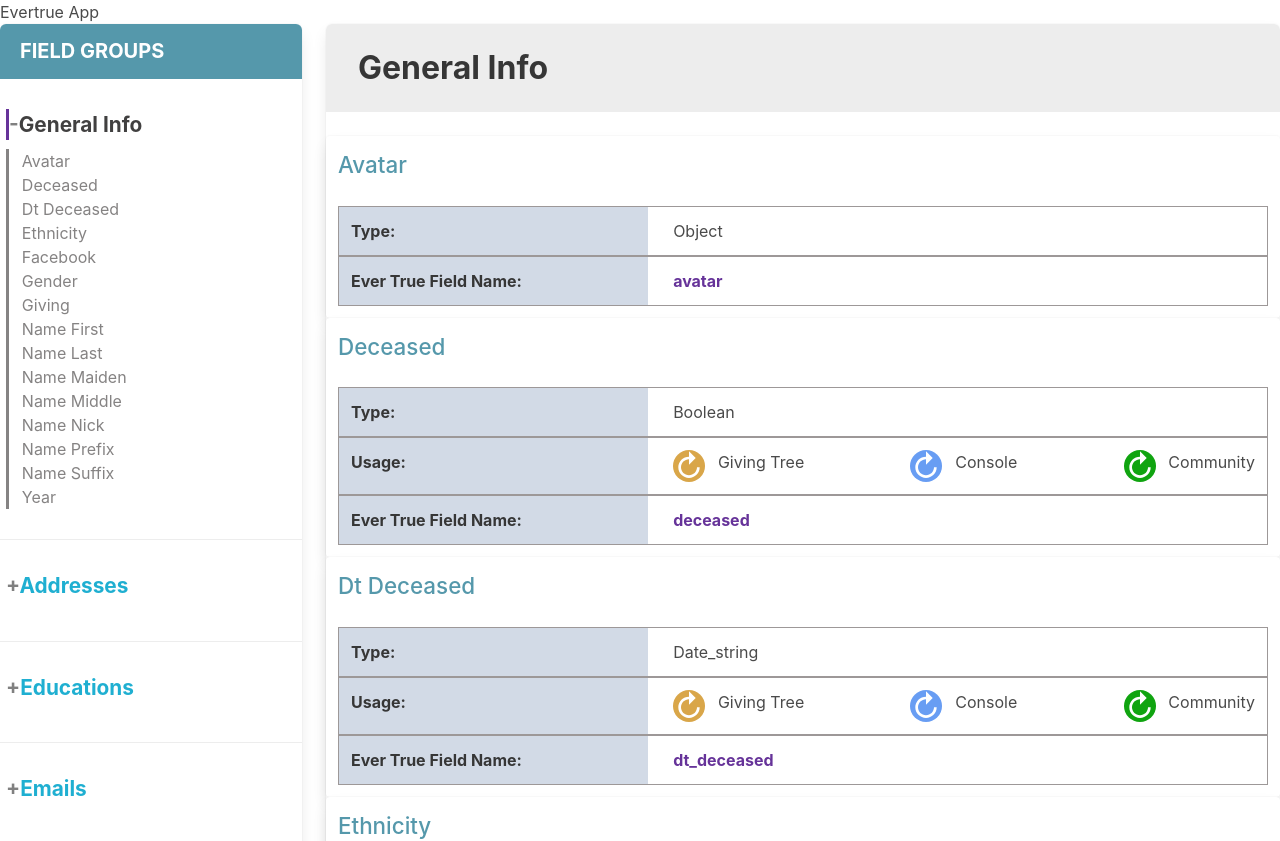
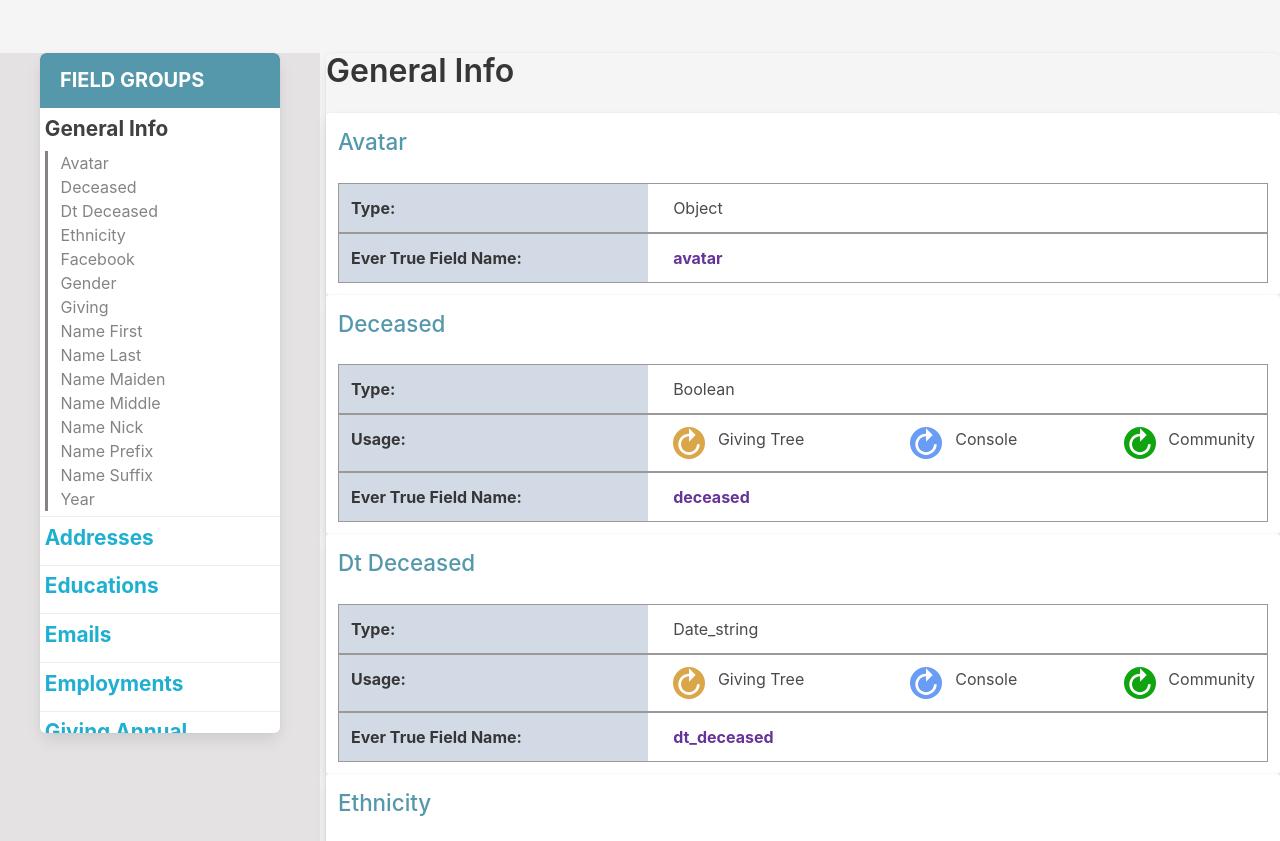
Before and after one commit to ColinRTaylor/ui-challenge, a React (Create React App) app: page / in a window 1280 px wide. Shown: the top 841 px of the page. Built offline with nearby package versions, Linux system fonts and the light colour scheme.

Commit message:
cleaned up css and added a few other init data methods

```diff
--- a/public/index.html
+++ b/public/index.html
@@ -16,7 +16,7 @@
     <title>Evertrue UI Challenge</title>
   </head>
   <body>
-    <div id="root"></div>
+    <div id="root" class="app-content"></div>
     <!--
       This HTML file is a template.
       If you open it directly in the browser, you will see an empty page.
--- a/src/App.css
+++ b/src/App.css
@@ -19,7 +19,8 @@
   display: flex;
   flex-direction: column;
   align-items: baseline;
-  padding: 10% 2%;
+  padding: 2%;
+  border-bottom-color: blackk;
 }
 .title-case {
   text-transform: capitalize;
@@ -33,3 +34,10 @@
     margin-top: 10%;
     font-size: 2em;
 }
+
+.nav-left, .app-content {
+  background: whitesmoke;
+}
+.padding-top {
+  padding-top: 5%;
+}
--- a/src/App.js
+++ b/src/App.js
@@ -3,12 +3,13 @@ import "../node_modules/bulma/css/bulma.css";
 import "./App.css";
 import SidePanel from "./components/SidePanel";
 import MainDisplay from "./components/MainDisplay";
+import {dataNormalizer} from "./alternativeInitData";
 class App extends Component {
   state = { data: [], itemForMain: undefined, loading: true };
   componentDidMount() {
     fetch(`/data/schema.json`)
       .then(res => res.json())
-      .then(json => this.initData(json))
+      .then(json => dataNormalizer(json))
       .then(
         data => this.setState({ data, loading: false, itemForMain: data[0] })
       )
@@ -20,10 +21,11 @@ class App extends Component {
     ];
     const groups = data.reduce(
       (accum, group) => {
-        if (group.hasOwnProperty("containing_object")) {
-          // create reference to normalize up data
+        if (group.containing_object) {
+          // create reference to flatten it
           group.properties = group.containing_object.properties;
-          return accum.concat(group);
+          accum = accum.concat(group);
+          return accum;
         } else {
           accum[0].properties = accum[0].properties.concat(group);
           return accum;
@@ -32,26 +34,15 @@ class App extends Component {
       initialValue
     );
     return groups;
-    // const groups = data.filter(group => {
-    //   if(group.hasOwnProperty('containing_object')) {
-    //     group.properties = group.containing_object.properties;
-    //     return group
-    //   }
-    // });
-    // const generalInfo = {
-    //   containing_object: { properties: data.filter(i => !i.containing_object) },
-    //   properties: data.filter(i => !i.containing_object),
-    //   name: "General Info",
-    //   areSubItemsVisible: true
-    // };
-    // return [ generalInfo, ...groups ];
   }
   handleItemClick = item => {
     // doing at data level so can only have 1 open at a time
-    const newData = this.state.data.map(datum => {
+    const { data } = this.state;
+    const newData = data.map(datum => {
       // prevent unwanted scrolling
-      datum.properties.forEach(prop => {
+      datum.properties = datum.properties.map(prop => {
         prop.isActive = false;
+        return prop;
       });
       if (datum.name === item.name) {
         datum.areSubItemsVisible = !datum.areSubItemsVisible;
@@ -59,6 +50,7 @@ class App extends Component {
         // close all others so only 1 is open at a time
         datum.areSubItemsVisible = false;
       }
+
       return datum;
     });
     this.setState({ data: newData, itemForMain: item });
@@ -70,28 +62,24 @@ class App extends Component {
       else obj.isActive = false;
       return obj;
     });
-    this.setState({
-      itemForMain: Object.assign(
-        { properties: newProps },
-        this.state.itemForMain
-      )
-    });
+    const newItemForMain = Object.assign(
+      { properties: newProps },
+      this.state.itemForMain
+    );
+    this.setState({ itemForMain: newItemForMain });
   };
 
   render() {
     const { data, itemForMain, loading } = this.state;
     return (
       <div>
-        <nav className="nav">
-          <div className="nav-left">
-            Evertrue App
-          </div>
-        </nav>
         <div className="columns">
           {
             loading
               ? <span className="loading">Loading...</span>
-              : <div className="column is-one-quarter">
+              : <div
+                className="column is-one-quarter side-container padding-top"
+              >
                 <SidePanel
                   setActiveItem={this.setActiveItem}
                   data={data}
@@ -99,7 +87,7 @@ class App extends Component {
                 />
               </div>
           }
-          <main className="column">
+          <main className="column padding-top">
             {itemForMain ? <MainDisplay item={itemForMain} /> : undefined}
           </main>
         </div>
--- /dev/null
+++ b/src/alternativeInitData.js
@@ -0,0 +1,39 @@
+// unused but alternative methods to format inital data with
+export function dataNormalizer(data) {
+    // formats top level objects to have same properties
+    const schema = { name: "", areSubItemsVisible: false, properties: [] }
+    const initialObj = Object.assign({}, schema, {
+      name : "General Info",
+      areSubItemsVisible : true,
+    });
+    const groups = data.reduce((accum, group, index) => {
+      if(group.containing_object) {
+        let newGroup = Object.assign({}, schema, {
+          properties : group.containing_object.properties,
+          name : group.name,
+        });
+        accum = accum.concat(newGroup);
+        return accum;
+      } else {
+        accum[0].properties = accum[0].properties.concat(group);
+        return accum;
+      }
+    }, [initialObj])
+    return groups;
+}
+
+export function filterMethod(data) {
+    const groups = data.filter(group => {
+      if(group.containing_object) {
+        group.properties = group.containing_object.properties;
+        return group
+      }
+      return false;
+    });
+    const generalInfo = {
+      properties: data.filter(i => !i.containing_object),
+      name: "General Info",
+      areSubItemsVisible: true
+    };
+    return [ generalInfo, ...groups ];
+}
--- a/src/components/MainDisplay.css
+++ b/src/components/MainDisplay.css
@@ -5,9 +5,6 @@
     margin-bottom: 0;
 
 }
-/*.columns.display-section {
-    margin-bottom: 0;
-}*/
 .display-section {
     border: 0.1em solid #9d9898;
 }
@@ -25,3 +22,23 @@
     color: rebeccapurple;
     font-weight: bold;
 }
+.usage-icon {
+    fill: #fff;
+}
+.icon {
+    border-radius: 50%;
+    height: 2vh;
+    width: 2vw;
+    height: 32px;
+    width: 32px;
+    margin-right: 1vw;
+}
+.community {
+     background: #10a410;
+}
+.giving_tree {
+    background: #d9a649;
+}
+.console {
+    background: #689df3;
+}
--- a/src/components/MainDisplay.js
+++ b/src/components/MainDisplay.js
@@ -4,7 +4,7 @@ const MainDisplay = props => {
   const { item: { name, properties } } = props;
   return (
     <div className="panel">
-      <h4 className="panel-heading title is-3 title-case">{name}</h4>
+      <h4 className="title is-3 title-case">{name}</h4>
       {properties.map((prop, uid) => <MainDisplayItem key={uid} item={prop} />)}
     </div>
   );
--- a/src/components/SidePanel.css
+++ b/src/components/SidePanel.css
@@ -13,9 +13,6 @@
 
 .control {
     text-transform: capitalize;
-}
-.plus {
-    color: grey;
 }
 .side-panel-item {
     border-left: 3px solid #858383;
@@ -34,29 +31,33 @@
     margin-bottom: 3%;
     text-transform: capitalize;
 }
+.active-header {
+    color: #414040;
+}
 .group-header:hover {
     cursor: pointer;
 }
 .group-header.active {
     color: #414040;
 }
-.usage-icon {
-    fill: #fff;
+.side-nav-container {
+    position: fixed;
+    width: 25%;
+    align-items: center;
+    height: 100%;
+    background: #e4e2e2;
 }
-.icon {
-    border-radius: 50%;
-    height: 2vh;
-    width: 2vw;
-    height: 32px;
-    width: 32px;
-    margin-right: 1vw;
+@media(max-width: 768px) {
+    aside {
+        position: relative;
+        width: auto;
+    }
 }
-.community {
-     background: #10a410;
+.side-nav {
+    width: 75%;
+    position: relative;
+    background: #fff;
+    overflow-y: auto;
+    overflow-x: hidden;
+    margin-bottom: 15vh;
 }
-.giving_tree {
-    background: #d9a649;
-}
-.console {
-    background: #689df3;
-}
--- a/src/components/SidePanel.js
+++ b/src/components/SidePanel.js
@@ -5,8 +5,8 @@ import SidePanelItem from "./SidePanelItem";
 const SidePanel = props => {
   const {data} = props;
   return (
-    <aside>
-      <nav className="panel">
+    <aside className="flex-column align-center side-nav-container">
+      <nav className="panel side-nav">
         <p className="panel-heading fields-header">
           Field Groups
         </p>
--- a/src/components/SidePanelItem.js
+++ b/src/components/SidePanelItem.js
@@ -20,9 +20,9 @@ const SidePanelItem = (props) =>  {
     const { item:{name,  properties , areSubItemsVisible}, item } = props;
     return (
       <div className="panel-block aside-panels">
-        <a className={"group-header " + (areSubItemsVisible ? "active": undefined)}
+        <a className={"group-header " + (areSubItemsVisible ? "active-header": undefined)}
         onClick={() => props.handleItemClick(item)}>
-              <span className="plus">{areSubItemsVisible ? "-" : "+"}</span>
+
               {removeUnderscores(name)}
             </a>
         {areSubItemsVisible ? renderProperties(properties, props.setActiveItem) : undefined}
```
Also changed, not shown: src/logo.svg (deleted).
